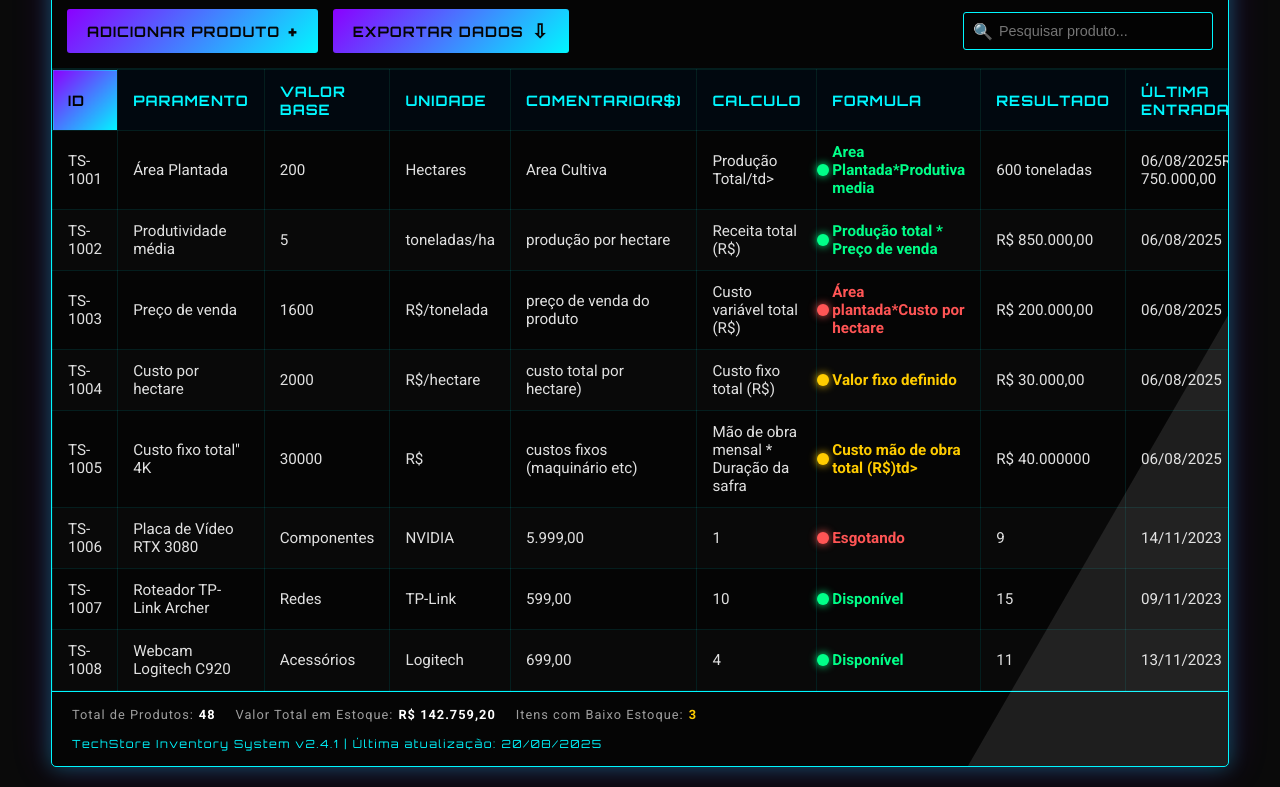
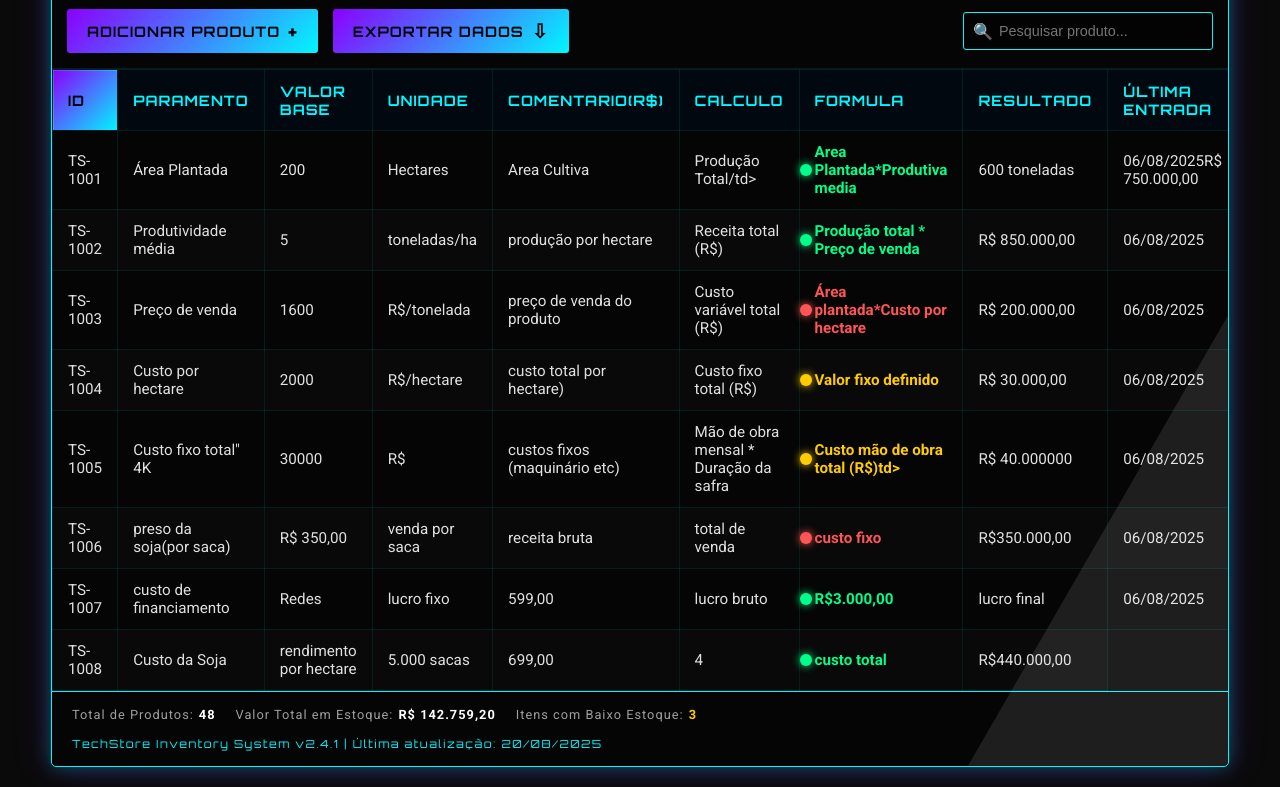
Before and after one commit to mv114/Modelo-Computacional-simulacao-com-planilha, a plain HTML site: page index.html in a window 1280 px wide. Shown: the part 94-881 px from the top of the page. Drawn offline with Linux system fonts and the light colour scheme.

Commit message:
Update index.html

```diff
--- a/index.html
+++ b/index.html
@@ -100,36 +100,36 @@
                 </tr>
                 <tr>
                     <td>TS-1006</td>
-                    <td>Placa de Vídeo RTX 3080</td>
-                    <td>Componentes</td>
-                    <td>NVIDIA</td>
-                    <td>5.999,00</td>
-                    <td>1</td>
-                    <td class="status-low">Esgotando</td>
-                    <td>9</td>
-                    <td>14/11/2023</td>
+                    <td>preso da soja(por saca)</td>
+                    <td>R$ 350,00</td>
+                    <td>venda por saca</td>
+                    <td>receita bruta</td>
+                    <td>total de venda</td>
+                    <td class="status-low">custo fixo</td>
+                    <td>R$350.000,00</td>
+                    <td>06/08/2025</td>
                 </tr>
                 <tr>
                     <td>TS-1007</td>
-                    <td>Roteador TP-Link Archer</td>
+                    <td>custo de financiamento</td>
                     <td>Redes</td>
-                    <td>TP-Link</td>
+                    <td>lucro fixo</td>
                     <td>599,00</td>
-                    <td>10</td>
-                    <td class="status-high">Disponível</td>
-                    <td>15</td>
-                    <td>09/11/2023</td>
+                    <td>lucro bruto</td>
+                    <td class="status-high">R$3.000,00</td>
+                    <td>lucro final</td>
+                    <td>06/08/2025</td>
                 </tr>
                 <tr>
                     <td>TS-1008</td>
-                    <td>Webcam Logitech C920</td>
-                    <td>Acessórios</td>
-                    <td>Logitech</td>
+                    <td>Custo da Soja</td>
+                    <td>rendimento por hectare</td>
+                    <td>5.000 sacas</td>
                     <td>699,00</td>
                     <td>4</td>
-                    <td class="status-high">Disponível</td>
-                    <td>11</td>
-                    <td>13/11/2023</td>
+                    <td class="status-high">custo total</td>
+                    <td>R$440.000,00</td>
+                    <td< 06/08/2025td>
                 </tr>
             </tbody>
         </table>
```
